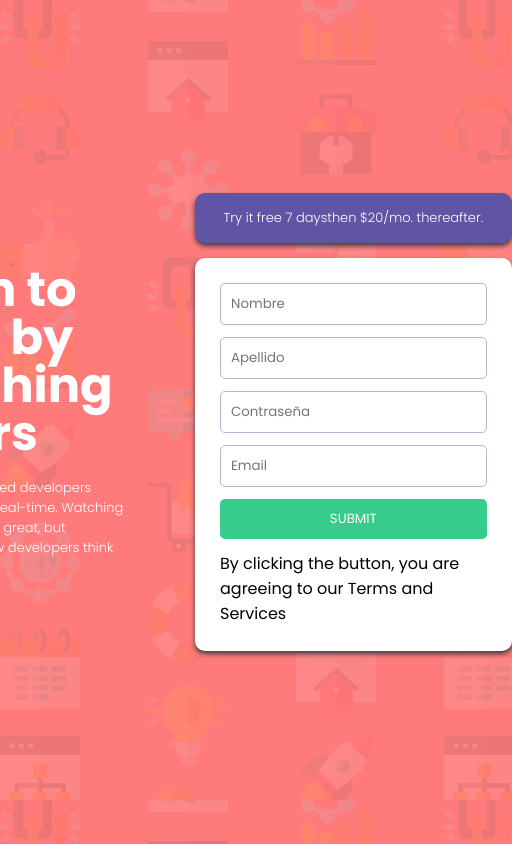
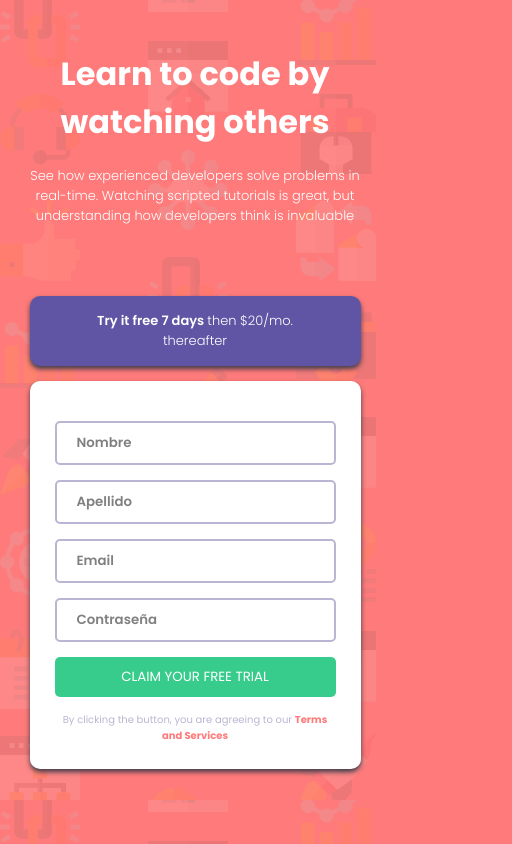
Before and after one commit to LeandroCalcabrini/Intro-component-with-sign-up-form, a React (Vite) app: page / in a window 390 px wide. Shown: the whole page, 512 px wide, since content can reach past the window. Built offline with nearby package versions, Linux system fonts and the light colour scheme.

Commit message:
diseño mobile

```diff
--- a/index.html
+++ b/index.html
@@ -4,7 +4,7 @@
     <meta charset="UTF-8" />
     <link rel="icon" type="image/svg+xml" href="/vite.svg" />
     <meta name="viewport" content="width=device-width, initial-scale=1.0" />
-    <title>Vite + React</title>
+    <title>intro component with signup form master</title>
   </head>
   <body>
     <div id="root"></div>
--- a/src/App.css
+++ b/src/App.css
@@ -22,7 +22,6 @@ body{
 }
 
 #root{
-    height: 100vh;
     display: grid;
     place-content: center;
     padding: 100px;
@@ -59,6 +58,8 @@ h1{
     font-weight: 300;
 }
 
+
+
 /* lado derecho */
 .container-right{
     width: 50%;
@@ -66,18 +67,21 @@ h1{
 
 .container-textfree{
     background-color: var(--Blue);
-    padding: 15px 5px;
+    padding: 15px 50px;
     text-align: center;
     margin-bottom: 15px;
     border-radius: 10px;
     box-shadow: 0px 3px 5px 0px var(--Dark-Blue);
 }
 
+.text-span{
+    font-weight: 600;
+}
+
 form{
     display: flex;
     flex-direction: column;
     justify-content: space-between;
-    gap: 12px;
     background-color: white;
     padding: 25px;
     border-radius: 10px;
@@ -87,8 +91,14 @@ form{
 input{
     padding: 10px;
     border-radius: 5px;
-    border: solid 1px var(--Grayish-Blue);
-    border-color:var(--Grayish-Blue);
+    border: solid 2px var(--Grayish-Blue);
+    margin-top: 15px;
+}
+
+input::placeholder{
+    color: gray;
+    font-weight: 600;
+    padding-left: 10px;
 }
 
 
@@ -97,6 +107,7 @@ input.active{
     background-image: url(../src/assets/img/icon-error.svg);
     background-repeat: no-repeat;
     background-position:  right 15px center;
+    background-size: 17px;
 }
 
 input.active::placeholder{
@@ -105,9 +116,10 @@ input.active::placeholder{
 
 .text-error{
     color: var(--Red);
-    transition: 5s ease;
-    font-size: 13px;
+    font-style: oblique;
+    font-size: 11px;
     text-align: right;
+    margin-top: 5px;
 }
 
 .btn{
@@ -117,8 +129,49 @@ input.active::placeholder{
     border-radius: 5px;
     border: none;
     cursor: pointer;
+    margin: 15px 0px;
 }
 
 .btn:hover{
     background-color: hsl(154, 70%, 71%);
 }
+
+.text-terms{
+    font-size: 10px;
+    text-align: center;
+    color: var(--Grayish-Blue);
+}
+
+.text-span-terms{
+    color: var(--Red);
+    font-weight: 700;
+}
+
+@media(max-width:480px){
+    #root{
+        padding: 50px;
+    }
+
+    .container{
+        flex-direction: column;
+    }
+
+    h1{
+        font-size: 2rem;
+        text-align: center;
+    }
+
+    .text{
+        text-align: center;
+    }
+
+    .container-left{
+        width: auto;
+    }
+
+    .container-right{
+        width: auto;
+    }
+
+
+}
--- a/src/App.jsx
+++ b/src/App.jsx
@@ -46,7 +46,7 @@ function App (){
         email:'',
       })
       Swal.fire({
-        position: "top-end",
+        position: "top",
         icon: "success",
         title: `Gracias ${nuevoUsuario.nombre} ${nuevoUsuario.apellido} por registrarte!`,
         showConfirmButton: false,
@@ -85,7 +85,7 @@ function App (){
     </div>
     <div className='container-right'>
       <div className='container-textfree'>
-      <p className='text'><span className='text-span'>Try it free 7 days</span>then $20/mo. thereafter.</p>
+      <p className='text'><span className='text-span'>Try it free 7 days </span>then $20/mo. thereafter</p>
       </div>
 
     <form
@@ -110,6 +110,15 @@ function App (){
     />
     {mensajeError('apellido')}
     <input
+    className={errores.email ? 'active' : ''}
+    type="text"
+    name='email'
+    value={nuevoUsuario.email}
+    placeholder={errores.email ? 'email@example/com' : 'Email'}
+    onChange={handleChange}
+    />
+    {mensajeError('email')}
+    <input
     className={errores.contraseña ? 'active' : ''}
     type="password"
     name='contraseña'
@@ -118,19 +127,10 @@ function App (){
     onChange={handleChange}
     />
     {mensajeError('contraseña')}
-    <input
-    className={errores.email ? 'active' : ''}
-    type="text"
-    name='email'
-    value={nuevoUsuario.email}
-    placeholder='Email'
-    onChange={handleChange}
-    />
-    {mensajeError('email')}
     <button
     className='btn'
-     type='submit'>SUBMIT</button>
-    <p>By clicking the button, you are agreeing to our <span>Terms and Services</span></p>
+     type='submit'>CLAIM YOUR FREE TRIAL</button>
+    <p className='text-terms'>By clicking the button, you are agreeing to our <span className='text-span-terms'>Terms and Services</span></p>
     </form>
     </div>
    </section>
```
